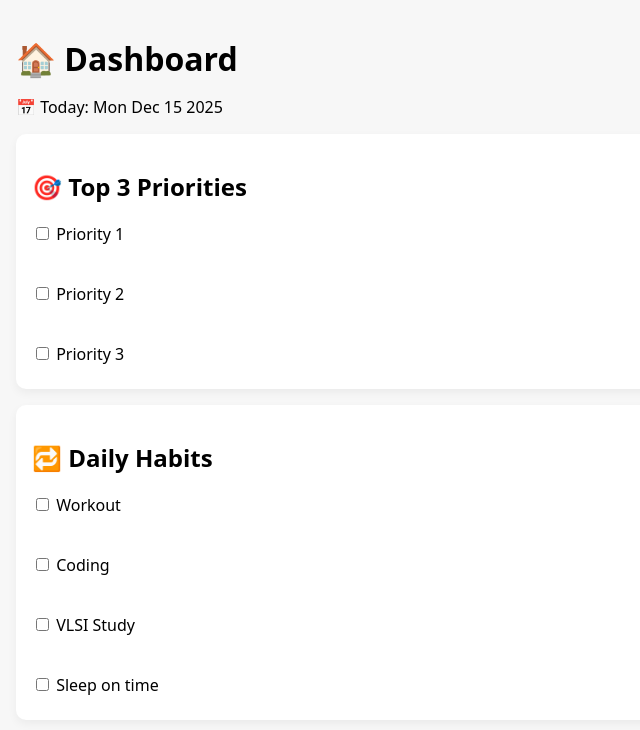
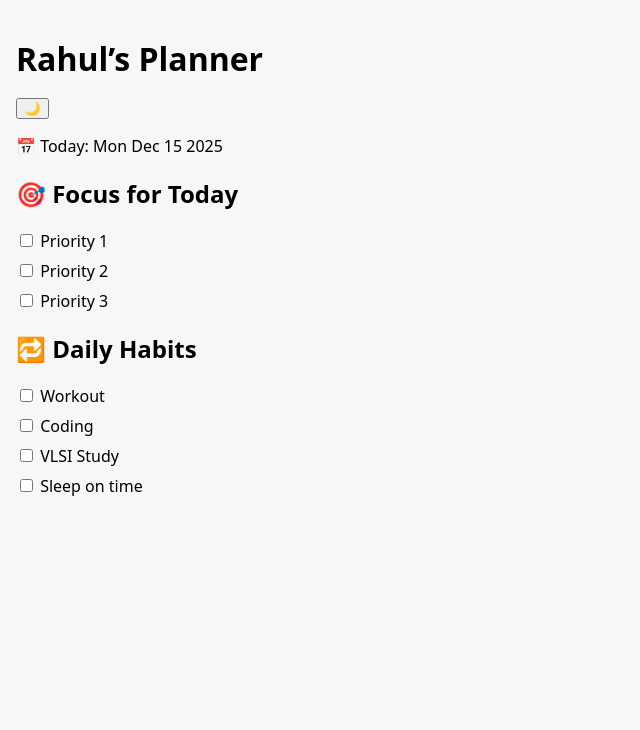
Before and after one commit to GsrBhat/notion-dashboard, a plain HTML site: page index.html in a window 1280 px wide. Shown: the whole page, without its empty margins (0-640 px from the left). Drawn offline with Linux system fonts and the light colour scheme.

Commit message:
Change title and layout for Rahul's Planner
Updated the HTML structure and content for the planner.

```diff
--- a/index.html
+++ b/index.html
@@ -4,7 +4,7 @@
   <meta charset="UTF-8" />
   <meta name="viewport" content="width=device-width, initial-scale=1.0" />
 
-  <title>SAI Dashboard</title>
+  <title>Rahul’s Planner</title>
 
   <link rel="stylesheet" href="style.css" />
   <link rel="manifest" href="manifest.json" />
@@ -13,23 +13,33 @@
 </head>
 
 <body>
-  <h1>🏠 Dashboard</h1>
-  <p id="today-date"></p>
+  <main class="page">
 
-  <section class="card">
-    <h2>🎯 Top 3 Priorities</h2>
-    <label><input type="checkbox" id="priority1"> Priority 1</label><br>
-    <label><input type="checkbox" id="priority2"> Priority 2</label><br>
-    <label><input type="checkbox" id="priority3"> Priority 3</label>
-  </section>
+    <header class="page-header">
+      <h1>Rahul’s Planner</h1>
+      <button id="theme-toggle">🌙</button>
+    </header>
 
-  <section class="card">
-    <h2>🔁 Daily Habits</h2>
-    <label><input type="checkbox" id="workout"> Workout</label><br>
-    <label><input type="checkbox" id="coding"> Coding</label><br>
-    <label><input type="checkbox" id="vlsi"> VLSI Study</label><br>
-    <label><input type="checkbox" id="sleep"> Sleep on time</label>
-  </section>
+    <p id="today-date" class="date-text"></p>
+
+    <!-- Focus -->
+    <section class="block">
+      <h2>🎯 Focus for Today</h2>
+      <label><input type="checkbox" id="priority1"> Priority 1</label>
+      <label><input type="checkbox" id="priority2"> Priority 2</label>
+      <label><input type="checkbox" id="priority3"> Priority 3</label>
+    </section>
+
+    <!-- Habits -->
+    <section class="block">
+      <h2>🔁 Daily Habits</h2>
+      <label><input type="checkbox" id="workout"> Workout</label>
+      <label><input type="checkbox" id="coding"> Coding</label>
+      <label><input type="checkbox" id="vlsi"> VLSI Study</label>
+      <label><input type="checkbox" id="sleep"> Sleep on time</label>
+    </section>
+
+  </main>
 
   <script src="app.js"></script>
 </body>
```
